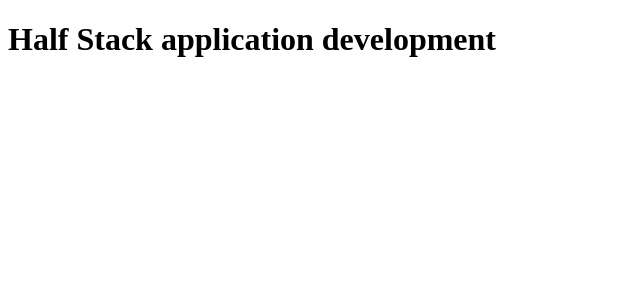
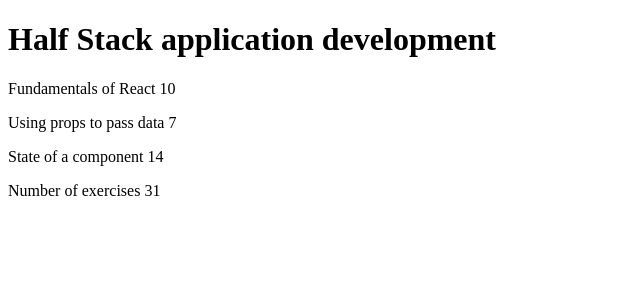
Before and after one commit to 0bCdian/FullStack-Open, a React (Create React App) app in the folder part1/courseinfo/: page / in a window 1280 px wide. Shown: the top 300 px of the page, without its empty margins (0-640 px from the left). Built offline with nearby package versions, Linux system fonts and the light colour scheme.

Commit message:
exercise 1.1 done

```diff
--- a/part1/courseinfo/package.json
+++ b/part1/courseinfo/package.json
@@ -3,11 +3,14 @@
   "version": "0.1.0",
   "private": true,
   "dependencies": {
+    "@testing-library/jest-dom": "^5.16.5",
     "@testing-library/react": "^13.4.0",
     "@testing-library/user-event": "^13.5.0",
+    "npm-check-updates": "^16.6.2",
     "react": "^18.2.0",
     "react-dom": "^18.2.0",
-        "react-scripts": "^2.1.3"
+    "react-scripts": "5.0.1",
+    "web-vitals": "^2.1.4"
   },
   "scripts": {
     "start": "react-scripts start",
--- a/part1/courseinfo/src/App.js
+++ b/part1/courseinfo/src/App.js
@@ -1,26 +1,16 @@
-const Header = (props) => {
-    return (
-        <>
-            <h1>{props.title}</h1>
-        </>
-    );
+const Header = ({ title }) => {
+    return <h1>{title}</h1>;
 };
-
-const Part = (props) => {
+const Content = (props) => {
     return (
         <p>
-            {props.partName} {props.partTotalExercises}
+            {props.part} {props.numberOf}
         </p>
     );
 };
-const Content = (props) => {
+const Total = (props) => {
     return (
-        <div>
-            <Part
-                partName={props.part1}
-                partTotalExercises={props.exercises1}
-            />
-        </div>
+        <p>Number of exercises {props.total1 + props.total2 + props.total3}</p>
     );
 };
 
@@ -34,23 +24,17 @@
     const exercises3 = 14;
 
     return (
-        // <div>
-        //     <h1>{course}</h1>
-        //     <p>
-        //         {part1} {exercises1}
-        //     </p>
-        //     <p>
-        //         {part2} {exercises2}
-        //     </p>
-        //     <p>
-        //         {part3} {exercises3}
-        //     </p>
-        //     <p>Number of exercises {exercises1 + exercises2 + exercises3}</p>
-        // </div>
-        <div>
+        <>
             <Header title={course} />
-            <Content partName="GG" />
-        </div>
+            <Content part={part1} numberOf={exercises1} />
+            <Content part={part2} numberOf={exercises2} />
+            <Content part={part3} numberOf={exercises3} />
+            <Total
+                total1={exercises1}
+                total2={exercises2}
+                total3={exercises3}
+            />
+        </>
     );
 };
 
```
Also changed, not shown: part1/courseinfo/src/App.css (added, +38 -0 lines), 1 other file (tests, documents, lock files or other folders). Lines whose indentation alone changed are shown as unchanged.
